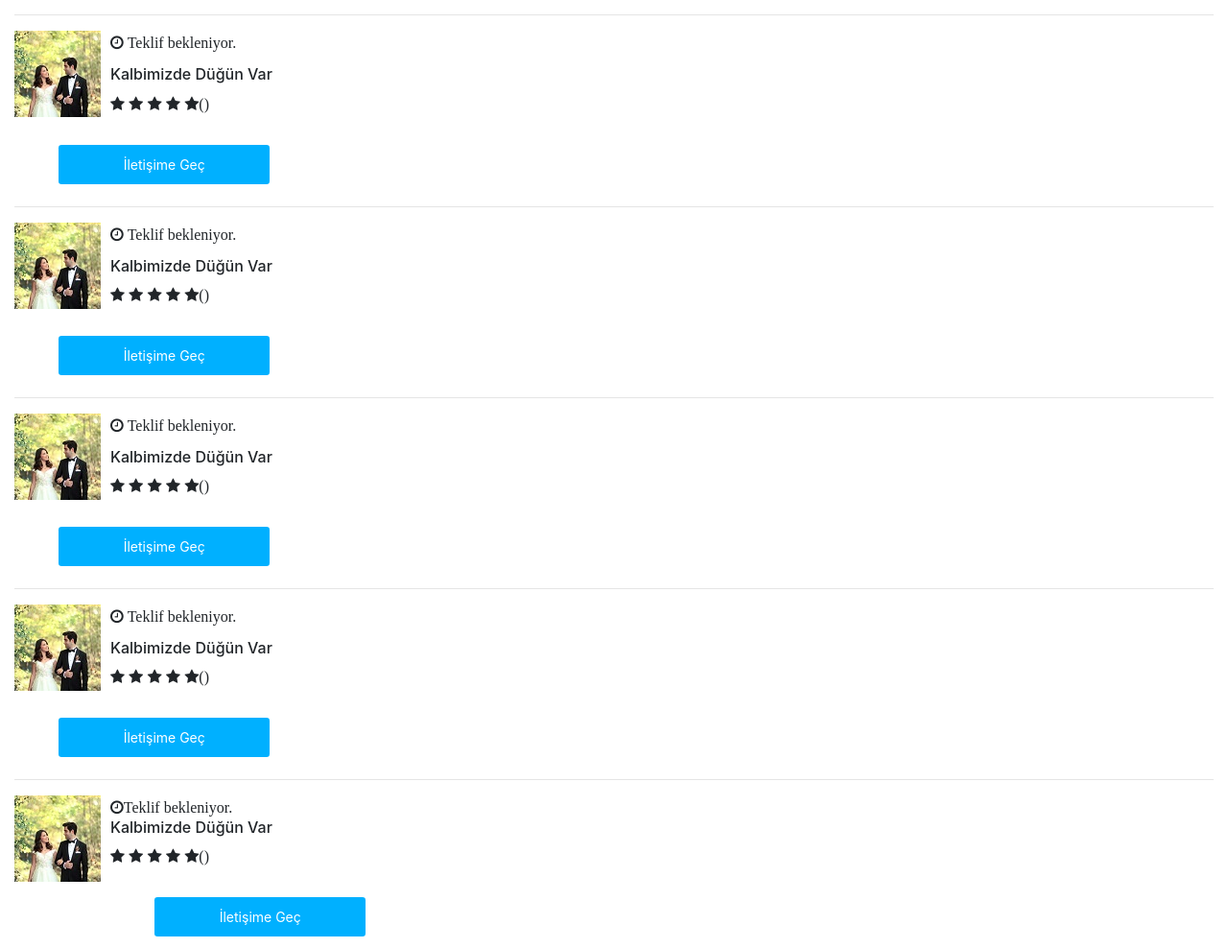
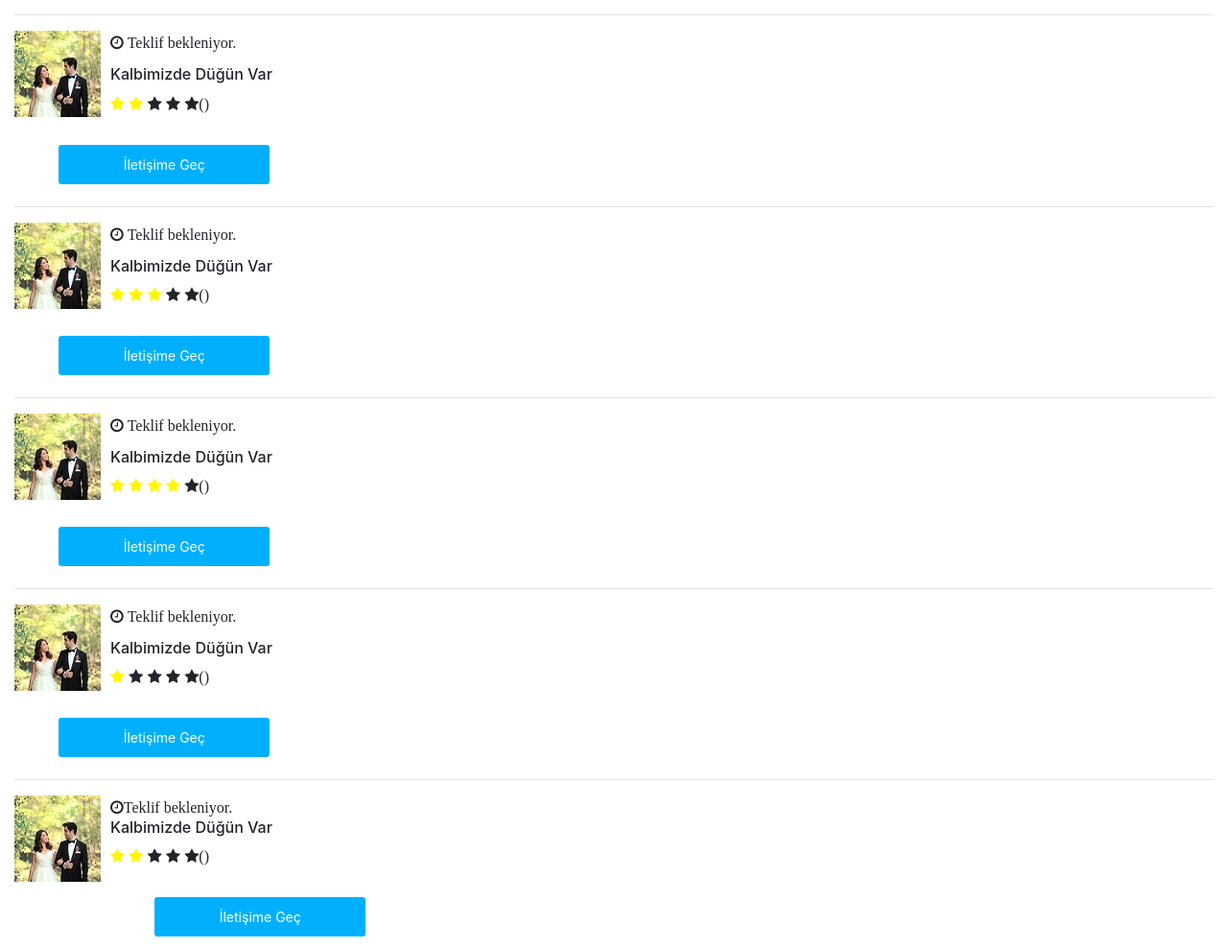
Before and after one commit to mertbogus/Odevgigbii, a CodeIgniter app: page /ci/anasayfa in a window 1280 px wide. Shown: the part 205-1193 px from the top of the page at 96% size. Run offline with CodeIgniter, Linux system fonts and the light colour scheme; the visitor is signed in with stand-in values (Sample User, id 1); some libraries are stand-ins or nearby versions.

Commit message:
Update anasayfa.php

```diff
--- a/ci/application/views/front/anasayfa.php
+++ b/ci/application/views/front/anasayfa.php
@@ -41,8 +41,8 @@
         <p class="fa fa-clock-o">&nbsp;Teklif bekleniyor.</p>
         <h6>Kalbimizde Düğün Var</h6>
         <div id="stars">
-            <i class="fa fa-star"></i>
-            <i class="fa fa-star"></i>
+            <i class="fa fa-star"style="color: #fff700;"></i>
+            <i class="fa fa-star"style="color: #fff700;"></i>
             <i class="fa fa-star"></i>
             <i class="fa fa-star"></i>
             <i class="fa fa-star">()</i><br>
@@ -57,9 +57,9 @@
             <p class="fa fa-clock-o">&nbsp;Teklif bekleniyor.</p>
             <h6>Kalbimizde Düğün Var</h6>
             <div id="stars">
-                <i class="fa fa-star"></i>
-                <i class="fa fa-star"></i>
-                <i class="fa fa-star"></i>
+                <i class="fa fa-star"style="color: #fff700;"></i>
+                <i class="fa fa-star"style="color: #fff700;"></i>
+                <i class="fa fa-star"style="color: #fff700;"></i>
                 <i class="fa fa-star"></i>
                 <i class="fa fa-star">()</i><br>
             </div><br>
@@ -74,10 +74,10 @@
             <p class="fa fa-clock-o">&nbsp;Teklif bekleniyor.</p>
             <h6>Kalbimizde Düğün Var</h6>
             <div id="stars">
-                <i class="fa fa-star"></i>
-                <i class="fa fa-star"></i>
-                <i class="fa fa-star"></i>
-                <i class="fa fa-star"></i>
+                <i class="fa fa-star"style="color: #fff700;"></i>
+                <i class="fa fa-star"style="color: #fff700;"></i>
+                <i class="fa fa-star"style="color: #fff700;"></i>
+                <i class="fa fa-star"style="color: #fff700;"></i>
                 <i class="fa fa-star">()</i>
             </div><br>
             <div class="col-lg-3 btn">
@@ -91,7 +91,7 @@
             <p class="fa fa-clock-o">&nbsp;Teklif bekleniyor.</p>
             <h6>Kalbimizde Düğün Var</h6>
             <div id="stars">
-                <i class="fa fa-star"></i>
+                <i class="fa fa-star"style="color: #fff700;"></i>
                 <i class="fa fa-star"></i>
                 <i class="fa fa-star"></i>
                 <i class="fa fa-star"></i>
@@ -108,8 +108,8 @@
             <i class="fa fa-clock-o" aria-hidden="true" id="clock5">Teklif bekleniyor.</i>
             <h6>Kalbimizde Düğün Var</h6>
             <div id="stars">
-                <i class="fa fa-star"></i>
-                <i class="fa fa-star"></i>
+                <i class="fa fa-star"style="color: #fff700;"></i>
+                <i class="fa fa-star"style="color: #fff700;"></i>
                 <i class="fa fa-star"></i>
                 <i class="fa fa-star"></i>
                 <i class="fa fa-star">()</i>
```
